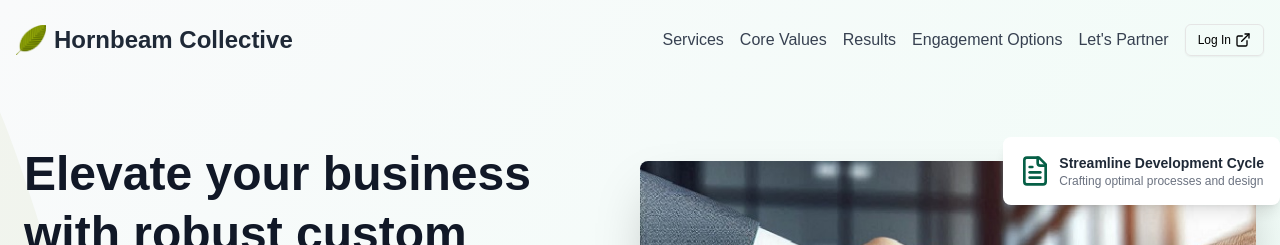
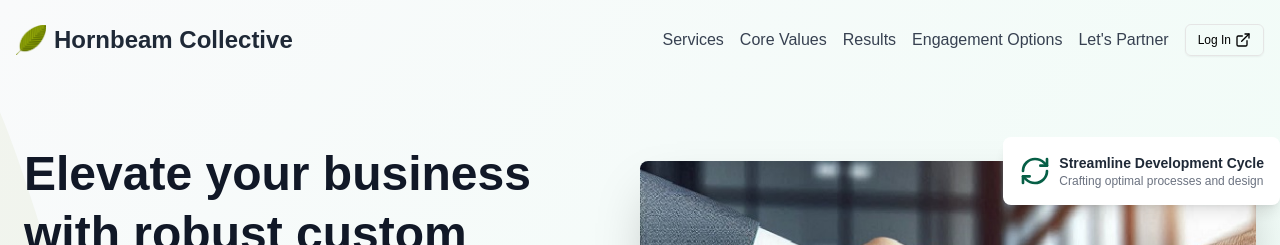
Before and after one commit to danaducharme/hornbeamdev.com, a Next.js app: page / in a window 1280 px wide. Shown: the top 245 px of the page. Built offline with nearby package versions, Linux system fonts and the light colour scheme.

Commit message:
Replace FileText icon with RefreshCw icon in Hero component for improved visual representation

```diff
--- a/components/Hero.tsx
+++ b/components/Hero.tsx
@@ -2,7 +2,7 @@
 
 import React from "react";
 import {motion} from "framer-motion";
-import {ArrowRight, FileText, Network} from "lucide-react";
+import {ArrowRight, Network, RefreshCw} from "lucide-react";
 import {
 	CurrencyDollarIcon,
 	GlobeAltIcon,
@@ -122,7 +122,7 @@ export function Hero() {
 							transition={{duration: 0.5, delay: 0.7}}
 						>
 							<div className="flex items-center space-x-2">
-								<FileText className="h-8 w-8 text-emerald-800"/>
+								<RefreshCw className="h-8 w-8 text-emerald-800"/>
 								<div>
 									<p className="text-sm font-semibold text-gray-800">Streamline Development Cycle</p>
 									<p className="text-xs text-gray-500">Crafting optimal processes and design</p>
```
